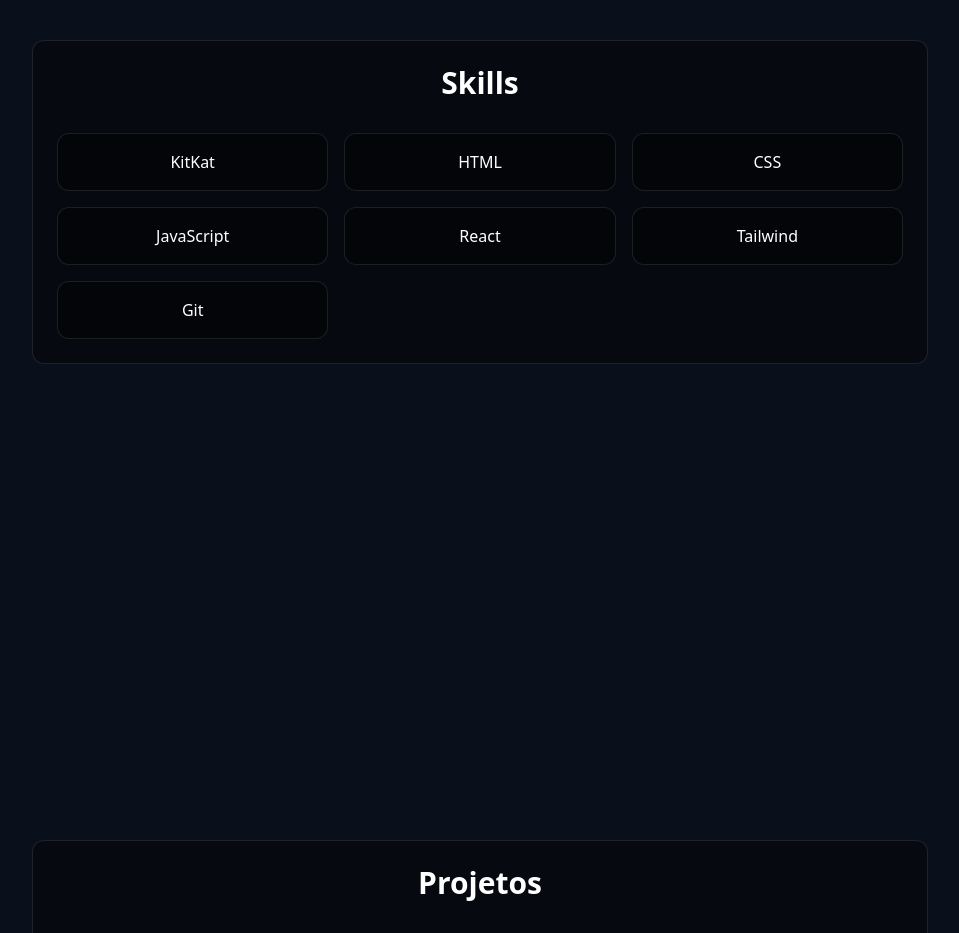
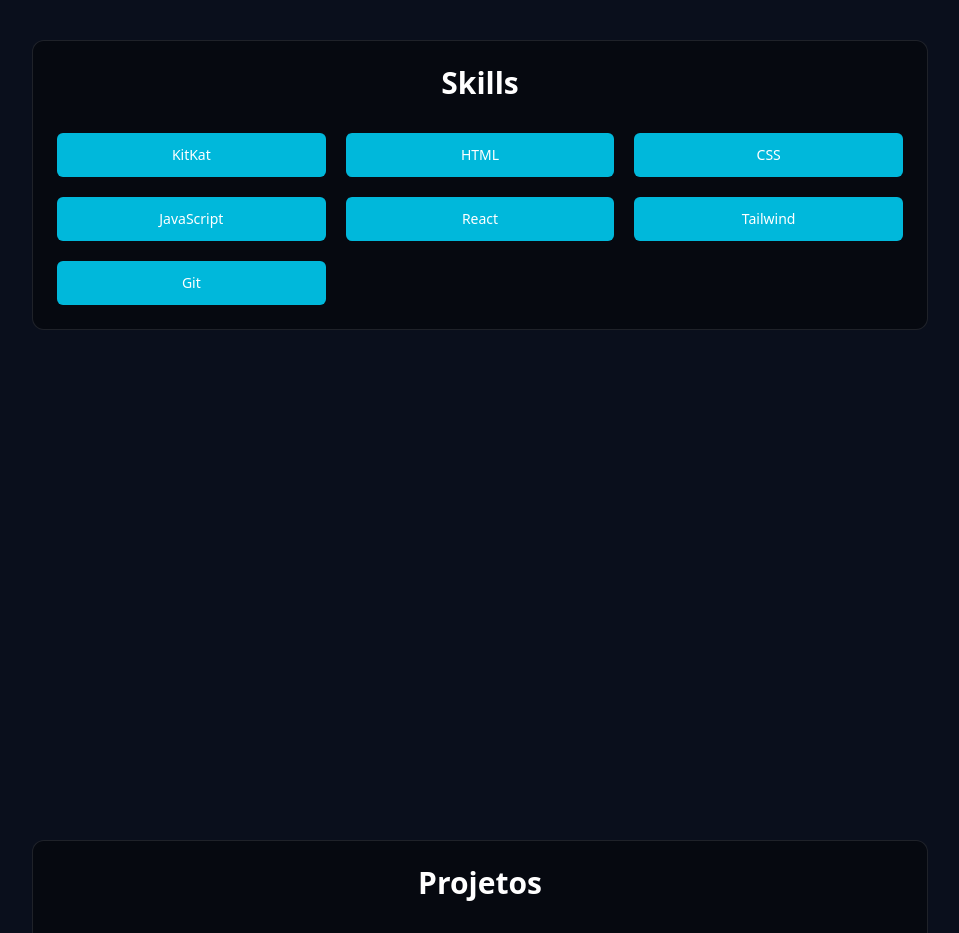
Before and after one commit to Hyue2/Meu-portfolio, a React (Vite) app: page / in a window 1280 px wide. Shown: the part 1640-2573 px from the top of the page, without its empty margins (160-1119 px from the left). Built offline with nearby package versions, Linux system fonts and the light colour scheme.

Commit message:
Att layout

```diff
--- a/src/components/Hero.jsx
+++ b/src/components/Hero.jsx
@@ -5,7 +5,7 @@ export default function Hero() {
       <p className="text-lg md:text-xl text-gray-300 mb-8 max-w-xl leading-relaxed">
         Desenvolvedor focado em criar interfaces modernas, funcionais e com alta performance. Apaixonado por responsividade e boas práticas.
       </p>
-      <a href="#projects" className="inline-block bg-cyan-500 hover:bg-cyan-400 text-white px-6 py-3 rounded-lg font-medium transition-colors">
+      <a href="#projects" className="inline-block bg-cyan-500 hover:bg-cyan-600 text-white px-6 py-3 rounded-lg font-medium transition-colors">
         Ver Projetos
       </a>
     </section>
--- a/src/components/Skills.jsx
+++ b/src/components/Skills.jsx
@@ -36,14 +36,14 @@ export default function Skills() {
       <div className="max-w-4xl mx-auto text-center bg-black/40 border border-white/10 rounded-xl p-6">
         <h2 className="text-3xl font-bold mb-8 text-white">Skills</h2>
 
-        <div className="grid grid-cols-2 sm:grid-cols-3 gap-4">
+        <div className="grid grid-cols-2 sm:grid-cols-3 gap-5 justify-center">
           {skills.map((skill, index) => (
             <a
                 key={index}
                 href={skill.link}
                 target="_blank"
                 rel="noopener noreferrer"
-              className="bg-black/40 border border-white/10 text-white text-sm sm:text-base font-medium rounded-xl p-4 hover:bg-cyan-600 transition-colors duration-200 text-center"
+                className="bg-cyan-500 hover:bg-cyan-600 text-white text-sm font-medium rounded-md px-4 py-3 transition-colors duration-200 text-center"
                 >
                 {skill.name}
                 </a>
```
Lines whose indentation alone changed are shown as unchanged.
